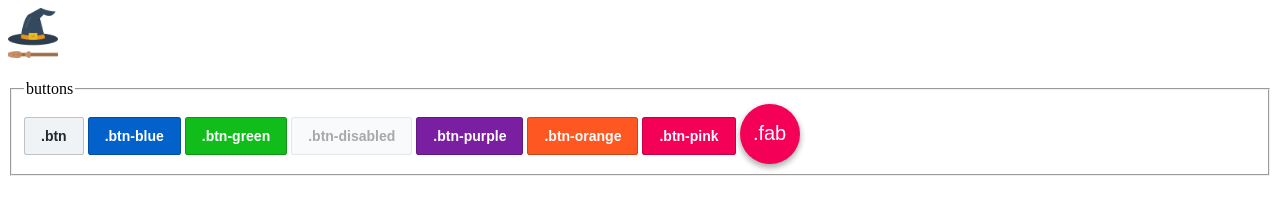
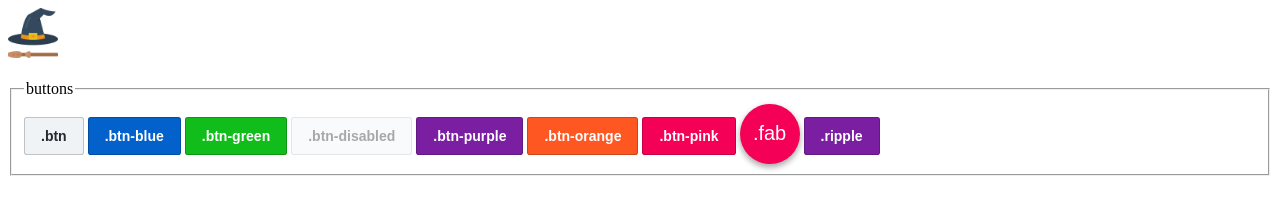
Before and after one commit to iamabs2001/wizardcss, a website built with webpack: page index.html in a window 1280 px wide. Built offline with nearby package versions, Linux system fonts and the light colour scheme.

Commit message:
New Animation : Ripple

```diff
--- a/index.html
+++ b/index.html
@@ -21,6 +21,7 @@
         <button class="btn btn-orange">.btn-orange</button>
         <button class="btn btn-pink">.btn-pink</button>
         <button class="fab">.fab</button>
+        <button class="btn btn-purple ripple ">.ripple</button>
     </fieldset>
 
 </body>
--- /dev/null
+++ b/src/components/animation.scss
@@ -0,0 +1,28 @@
+.ripple {
+    position: relative;
+    overflow: hidden;
+    transform: translate3d(0, 0, 0);
+}
+
+.ripple:after {
+    content: "";
+    display: block;
+    position: absolute;
+    width: 100%;
+    height: 100%;
+    top: 0;
+    left: 0;
+    pointer-events: none;
+    background-image: radial-gradient(circle, #fff 10%, transparent 10.01%);
+    background-repeat: no-repeat;
+    background-position: 50%;
+    transform: scale(10, 10);
+    opacity: 0;
+    transition: transform .5s, opacity 1s;
+}
+
+.ripple:active:after {
+    transform: scale(0, 0);
+    opacity: .3;
+    transition: 0s;
+}
--- a/src/components/button.scss
+++ b/src/components/button.scss
@@ -18,6 +18,11 @@
     border-radius: 0.20em;
     color: #24292e;
     background-color: #eff3f6;
+}
+
+.btn:focus {
+    outline: none;
+    border: 1px solid rgba(0, 0, 0, 0.5);
 }
 
 .fab {
--- a/src/wizardcss.scss
+++ b/src/wizardcss.scss
@@ -6,6 +6,8 @@ $indigo : #303F9F;
 $yellow : #FFEB3B;
 $purple : #7B1FA2;
 $pink : #f50057;
+$amber : #ffc400;
 
 // style components
+@import "./components/animation.scss";
 @import "./components/button.scss";
```
Also changed, not shown: README.md, dist/wizardcss.min.css.
